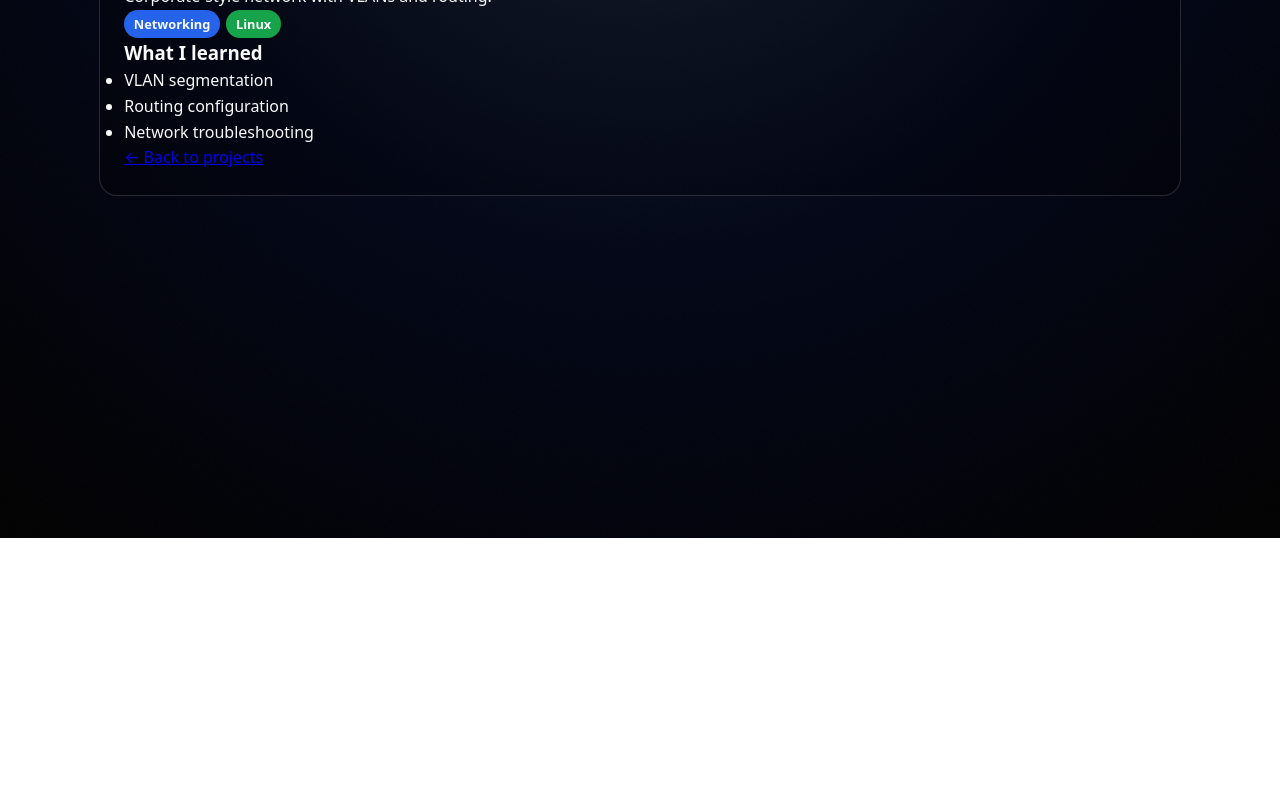
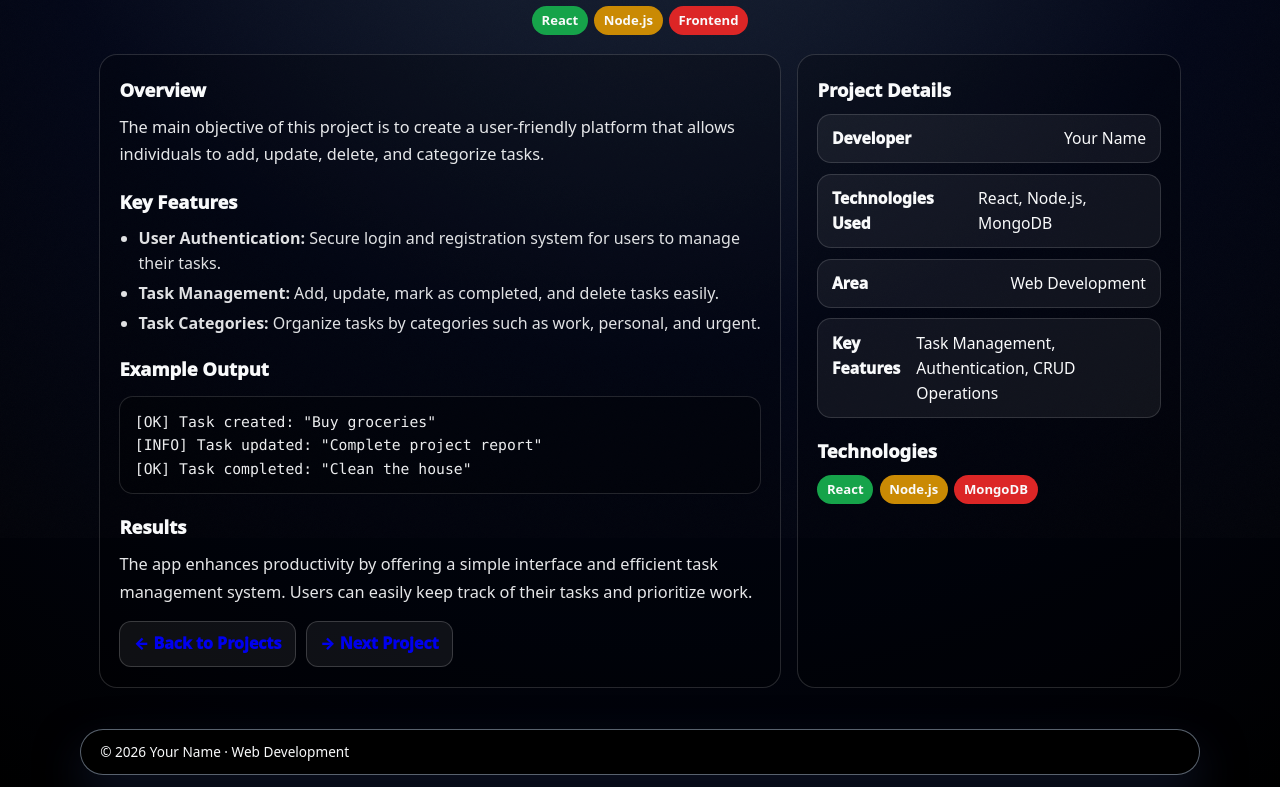
Before and after one commit to davidhm077/ta05-HostaDavid-ASIXc1CWEB, a plain HTML site: page proyecto1.html in a window 1280 px wide. Shown: the part 262-1049 px from the top of the page. Before the commit the page ends 800 px from the top, so only its background shows below. Drawn offline with Linux system fonts and the light colour scheme; files that its build step writes are made by us from their sources.

Commit message:
Revise project details and update styles
Updated the project title and description, added new styles, and modified the navigation structure. Enhanced the content to reflect a task management web application built with React and Node.js.

```diff
--- a/proyecto1.html
+++ b/proyecto1.html
@@ -1,22 +1,73 @@
 <!DOCTYPE html>
 <html lang="en">
 <head>
-<meta charset="UTF-8">
-<meta name="viewport" content="width=device-width, initial-scale=1.0">
-<title>Network Laboratory</title>
+  <meta charset="UTF-8" />
+  <meta name="viewport" content="width=device-width, initial-scale=1.0" />
+  <title>Project 1 - Task Management Web App</title>
 
-<link rel="stylesheet" href="style.css">
+  <link rel="stylesheet" href="css/style.css" />
 
   <style>
-.fade-up{opacity:0;transform:translateY(16px);animation:fadeUp .6s ease forwards}
-@keyframes fadeUp{to{opacity:1;transform:none}}
-.wrap{max-width:1100px;margin:0 auto}
-.card{border-radius:18px;border:1px solid rgba(255,255,255,.15);background:rgba(0,0,0,.22);padding:1.5rem}
-.breadcrumbs{font-size:.9rem;opacity:.85;margin-bottom:1rem}
-.tags{display:flex;gap:.4rem;flex-wrap:wrap}
-.tag{padding:.25rem .6rem;border-radius:999px;font-size:.8rem;font-weight:800}
-.network{background:#2563eb}
-.linux{background:#16a34a}
+    .wrap { max-width: 1100px; margin: 0 auto; }
+    .head { text-align:center; margin-bottom: 1.2rem; }
+    .head h2 { font-size: 2rem; font-weight: 950; margin: 0 0 .35rem 0; }
+    .head p { max-width: 75ch; margin: 0 auto; opacity: .92; line-height: 1.65; font-size: 1.06rem; }
+
+    .layout { display:grid; grid-template-columns: 1.6fr .9fr; gap: 1rem; }
+    @media (max-width: 950px) { .layout { grid-template-columns: 1fr; } }
+
+    .card {
+      border-radius: 18px;
+      border: 1px solid rgba(255,255,255,.15);
+      background: rgba(0,0,0,.22);
+      overflow: hidden;
+    }
+    .pad { padding: 1.2rem; }
+
+    .tags { display:flex; gap:.4rem; flex-wrap:wrap; margin-top:.6rem; }
+    .tag { padding:.25rem .6rem; border-radius:999px; font-size:.82rem; font-weight:900; }
+    .react{ background:#16a34a; }
+    .node{ background:#ca8a04; }
+    .frontend{ background:#dc2626; }
+
+    .section-title { font-weight: 950; margin: 0 0 .6rem 0; font-size: 1.15rem; }
+    .text { opacity: .92; line-height: 1.7; font-size: 1.02rem; }
+    .list { margin: .2rem 0 0 1.2rem; }
+    .list li { margin: .25rem 0; opacity: .9; }
+
+    .meta { display:grid; gap:.65rem; font-size: .98rem; }
+    .meta-row {
+      display:flex; justify-content:space-between; gap:1rem;
+      padding:.7rem .85rem;
+      border-radius: 14px;
+      border:1px solid rgba(255,255,255,.14);
+      background: rgba(255,255,255,.06);
+    }
+    .meta-row b { font-weight: 950; }
+
+    .codebox{
+      margin-top:.8rem;
+      padding:.8rem .9rem;
+      border-radius: 14px;
+      border:1px solid rgba(255,255,255,.14);
+      background: rgba(0,0,0,.28);
+      font-family: ui-monospace, SFMono-Regular, Menlo, Monaco, Consolas, "Liberation Mono", "Courier New", monospace;
+      font-size: .92rem;
+      overflow:auto;
+      opacity:.95;
+    }
+
+    .actions { display:flex; gap:.6rem; flex-wrap:wrap; margin-top: .9rem; }
+    .btn {
+      text-decoration:none;
+      padding:.6rem .85rem;
+      border-radius: 12px;
+      border:1px solid rgba(255,255,255,.18);
+      background: rgba(255,255,255,.06);
+      font-weight: 950;
+      display:inline-flex; align-items:center; gap:.5rem;
+    }
+    .btn:hover { border-color: rgba(255,255,255,.28); }
   </style>
 </head>
 
@@ -25,44 +76,94 @@
 
 <header class="header">
   <h1 class="site-title">PROJECT 1</h1>
+  <button id="nav-toggle" class="nav-toggle" aria-label="Open menu">☰</button>
   <nav class="nav">
     <div class="nav-links">
       <a href="index.html">Home</a>
       <a href="proyectos.html">Projects</a>
+      <a href="contacte.html">Contact</a>
     </div>
+    <button id="btn-darkmode" type="button" class="btn-ghost">🌙 / ☀️</button>
   </nav>
 </header>
 
 <main>
-<section class="section fade-up">
+<section class="section">
   <div class="wrap">
 
-<div class="breadcrumbs">
-<a href="index.html">Home</a> → <a href="proyectos.html">Projects</a> → Network Laboratory
+    <header class="head">
+      <h2>Task Management Web App</h2>
+      <p>
+        A task management web application built using React and Node.js to help users manage and track their daily tasks and projects.
+      </p>
+      <div class="tags" style="justify-content:center;">
+        <span class="tag react">React</span>
+        <span class="tag node">Node.js</span>
+        <span class="tag frontend">Frontend</span>
+      </div>
+    </header>
+
+    <div class="layout">
+      <article class="card pad">
+        <h3 class="section-title">Overview</h3>
+        <p class="text">
+          The main objective of this project is to create a user-friendly platform that allows individuals to add, update, delete, and categorize tasks.
+        </p>
+
+        <h3 class="section-title" style="margin-top:1.1rem;">Key Features</h3>
+        <ul class="list">
+          <li><b>User Authentication:</b> Secure login and registration system for users to manage their tasks.</li>
+          <li><b>Task Management:</b> Add, update, mark as completed, and delete tasks easily.</li>
+          <li><b>Task Categories:</b> Organize tasks by categories such as work, personal, and urgent.</li>
+        </ul>
+
+        <h3 class="section-title" style="margin-top:1.1rem;">Example Output</h3>
+        <div class="codebox">
+          [OK] Task created: "Buy groceries"<br/>
+          [INFO] Task updated: "Complete project report"<br/>
+          [OK] Task completed: "Clean the house"
         </div>
 
-<div class="card">
-<h2>Network Laboratory</h2>
-<p>Corporate-style network with VLANs and routing.</p>
+        <h3 class="section-title" style="margin-top:1.1rem;">Results</h3>
+        <p class="text">
+          The app enhances productivity by offering a simple interface and efficient task management system. Users can easily keep track of their tasks and prioritize work.
+        </p>
 
-<div class="tags">
-<span class="tag network">Networking</span>
-<span class="tag linux">Linux</span>
+        <div class="actions">
+          <a class="btn" href="proyectos.html">← Back to Projects</a>
+          <a class="btn" href="proyecto2.html">→ Next Project</a>
+        </div>
+      </article>
+
+      <aside class="card pad">
+        <h3 class="section-title">Project Details</h3>
+        <div class="meta">
+          <div class="meta-row"><span><b>Developer</b></span><span>Your Name</span></div>
+          <div class="meta-row"><span><b>Technologies Used</b></span><span>React, Node.js, MongoDB</span></div>
+          <div class="meta-row"><span><b>Area</b></span><span>Web Development</span></div>
+          <div class="meta-row"><span><b>Key Features</b></span><span>Task Management, Authentication, CRUD Operations</span></div>
         </div>
 
-<h3>What I learned</h3>
-<ul>
-<li>VLAN segmentation</li>
-<li>Routing configuration</li>
-<li>Network troubleshooting</li>
-</ul>
-
-<a href="proyectos.html">← Back to projects</a>
+        <h3 class="section-title" style="margin-top:1.1rem;">Technologies</h3>
+        <div class="tags">
+          <span class="tag react">React</span>
+          <span class="tag node">Node.js</span>
+          <span class="tag frontend">MongoDB</span>
+        </div>
+      </aside>
     </div>
 
   </div>
 </section>
 </main>
 
+<footer class="footer glass">
+  <p>&copy; <span id="year"></span> Your Name · Web Development</p>
+</footer>
+
+<script>
+  const y = document.getElementById("year");
+  if (y) y.textContent = new Date().getFullYear();
+</script>
 </body>
 </html>
```
Lines whose indentation alone changed are shown as unchanged.
